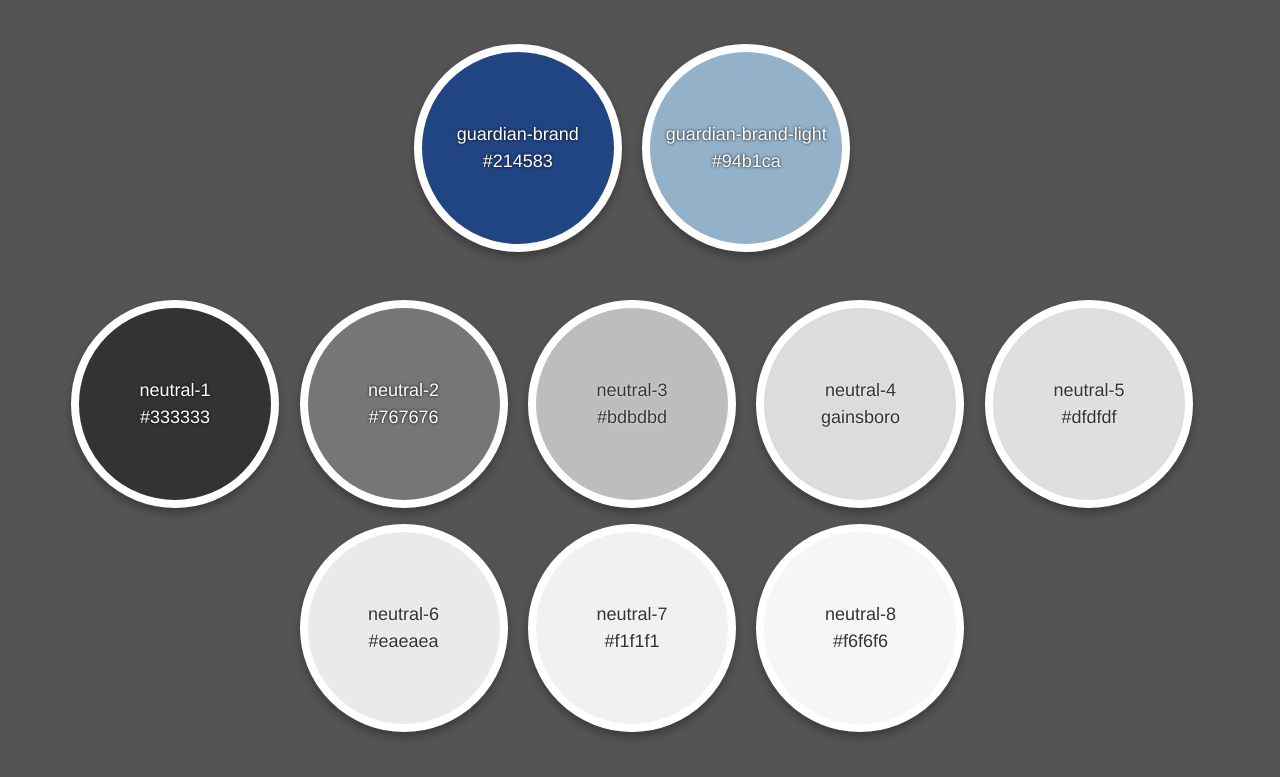
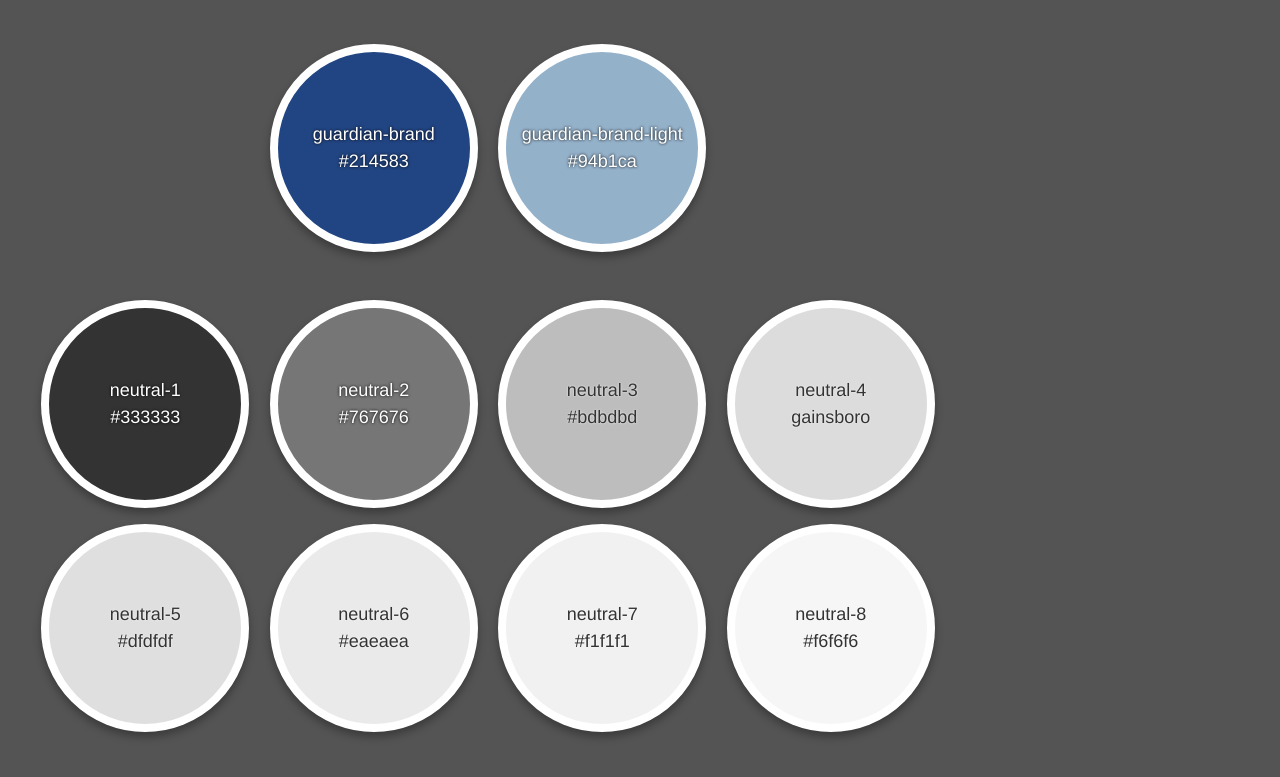
Before and after one commit to guardian/guss-colours, a website: page demo/index.html in a window 1280 px wide. Shown: the part 197-974 px from the top of the page. Drawn offline with Linux system fonts and the light colour scheme.

Commit message:
Restrict demo width

```diff
--- a/demo/styles.scss
+++ b/demo/styles.scss
@@ -2,13 +2,14 @@
 @import "../helpers";
 
 html {
+    max-width: 60em;
+    padding: 1em 1em 3em;
+    background: #545454;
     font: 200 1em/1.5 'Helvetica Neue', sans-serif;
     color: #ffffff;
-    background: #545454;
-    padding: 1em 1em 3em;
+    text-align: center;
     -moz-osx-font-smoothing: grayscale;
     -webkit-font-smoothing: antialiased;
-    text-align: center;
 }
 h1 {
     font: 100 6em/1 'Helvetica Neue', sans-serif;
```
Also changed, not shown: demo/styles.css.
